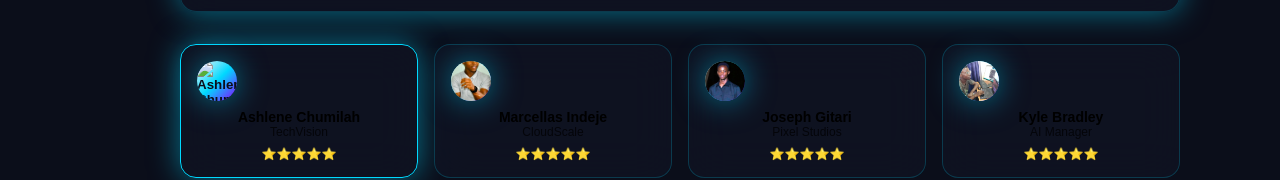
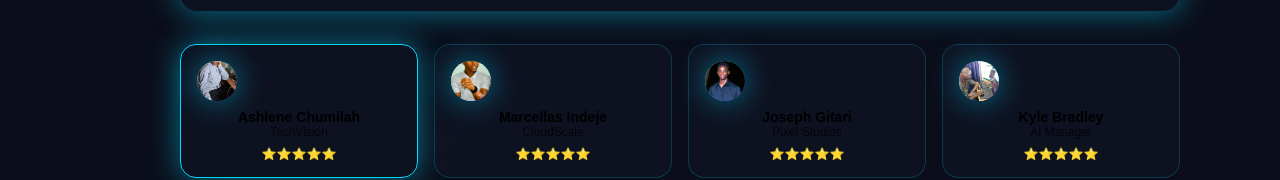
Before and after one commit to Allamano-design/IsPortfolio, a plain HTML site: page index.html in a window 1280 px wide. Shown: the part 5272-5452 px from the top of the page. Drawn offline with Linux system fonts and the light colour scheme; animation ran at ten frames a second.

Commit message:
Update index.html

```diff
--- a/index.html
+++ b/index.html
@@ -502,7 +502,7 @@
 
   <div class="testimonial-nav">
     <button class="testimonial-thumb glass-card active" onclick="showTestimonial(0)">
-      <div class="thumb-avatar"><img src="images/Ashlene.jpg" alt="Ashlene Chumilah"></div>
+      <div class="thumb-avatar"><img src="Ashlene.jpg" alt="Ashlene Chumilah"></div>
       <div class="thumb-info">
         <p class="thumb-name">Ashlene Chumilah</p>
         <p class="thumb-company">TechVision</p>
```
